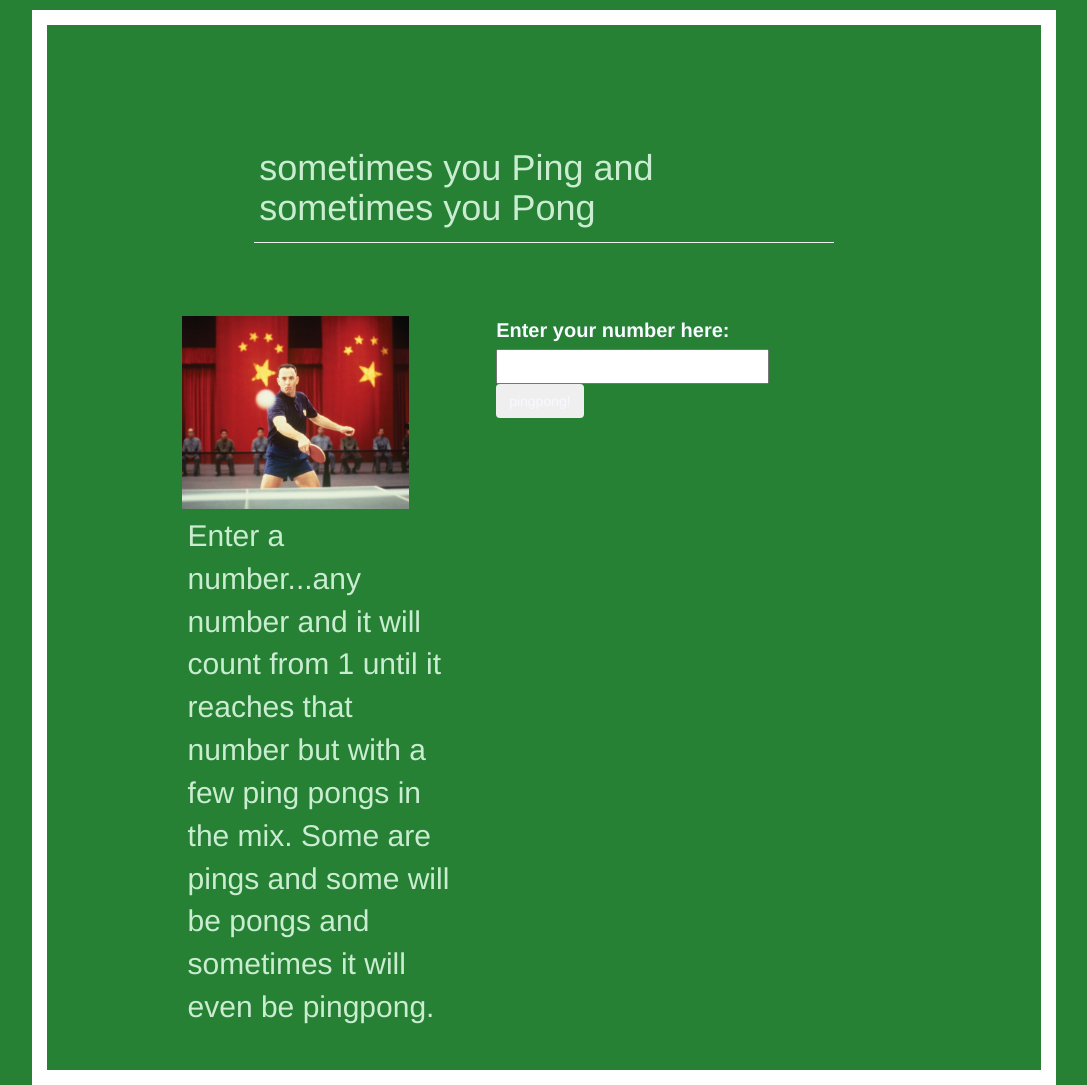
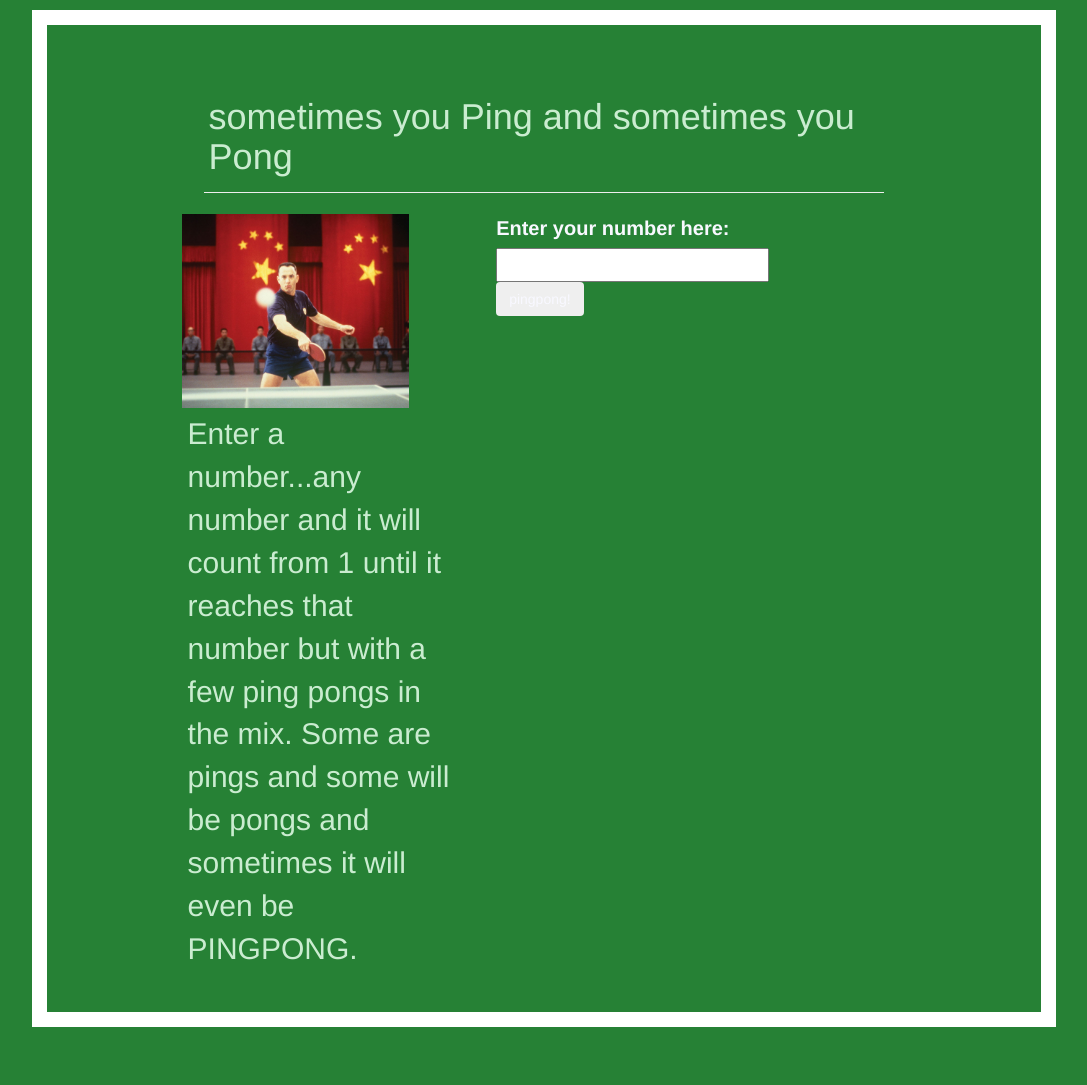
Before and after one commit to mthygesen2/pingpong, a plain HTML site: page index.html in a window 1280 px wide. Shown: the whole page, without its empty margins (96-1183 px from the left). After the commit the page ends 1027 px from the top, so only its background shows below. Drawn offline with Linux system fonts and the light colour scheme.

Commit message:
add details in README.md

```diff
--- a/css/styles.css
+++ b/css/styles.css
@@ -12,7 +12,7 @@ body {
 .page-header{
   color: #caecd0;
   padding: 5px;
-  margin: 10%;
+  margin: 3%;
 
 }
 .instructions{
--- a/index.html
+++ b/index.html
@@ -19,7 +19,7 @@
       <div class= "row">
         <div class="col-md-5">
           <img src="img/ping.jpg" alt="forrest gump playing pingpong" />
-          <p class ="instructions">Enter a number...any number and it will count from 1 until it reaches that number but with a few ping pongs in the mix. Some are pings and some will be pongs and sometimes it will even be pingpong. </p>
+          <p class ="instructions">Enter a number...any number and it will count from 1 until it reaches that number but with a few ping pongs in the mix. Some are pings and some will be pongs and sometimes it will even be PINGPONG. </p>
         </div>
         <div class="col-md-7">
           <form id="ppForm">
```
Also changed, not shown: js/scripts.js (+8 -0 lines), 1 other file.
